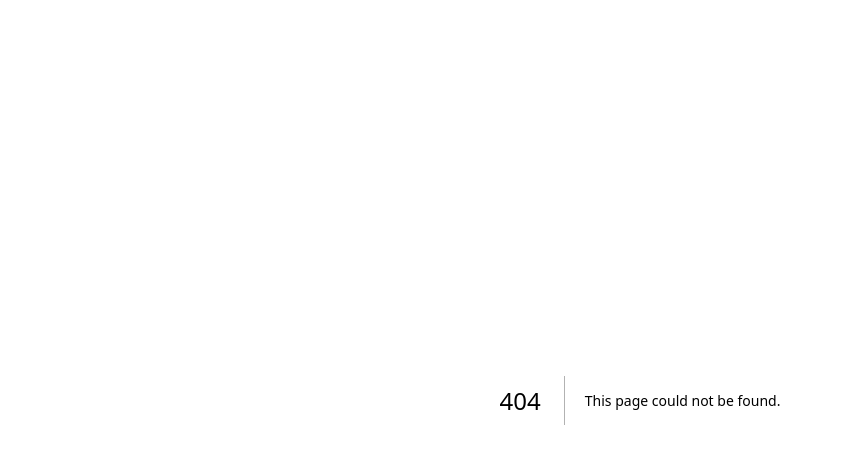
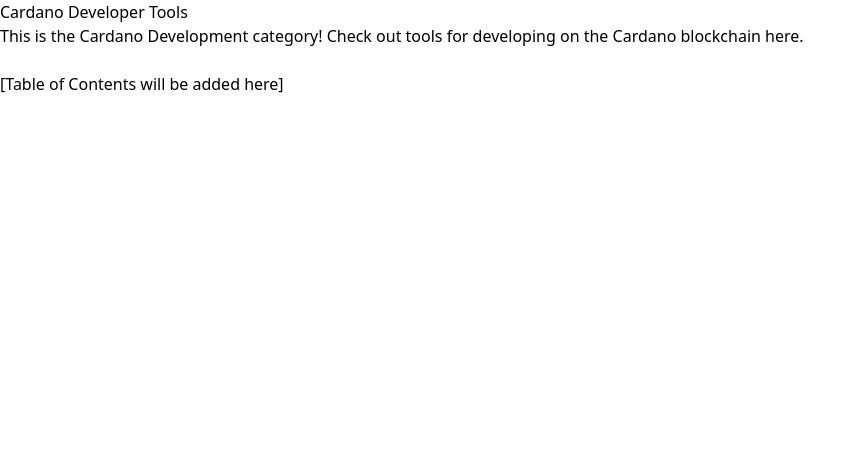
Before and after one commit to adastackio/adastack.io, a Next.js app: page /developertools in a window 1280 px wide. Before the commit this address had no page. Shown: the top 464 px of the page, without its empty margins (0-865 px from the left). Built offline with nearby package versions, Linux system fonts and the light colour scheme.

Commit message:
rename development category to developer tools

```diff
--- a/pages/_meta.json
+++ b/pages/_meta.json
@@ -52,8 +52,8 @@
       "typesetting": "default"
     }
   },
-  "development": {
-    "title": "Development",
+  "developertools": {
+    "title": "Developer Tools",
     "theme": {
       "breadcrumb": false,
       "footer": true,
--- a/pages/development.mdx
+++ b/pages/developertools.mdx
@@ -1,6 +1,6 @@
 import TableOfContents from "../components/tableofcontents";
 
-# Cardano Development
+# Cardano Developer Tools
 
 This is the Cardano Development category! Check out tools for developing on the Cardano blockchain here.
 <br/>
--- a/pages/index.mdx
+++ b/pages/index.mdx
@@ -9,7 +9,7 @@
   <Card icon={<WarningIcon />} title="Intro to Cardano" href="introtocardano" />
   <Card icon={<CardsIcon />} title="Blockchain Explorers" href="blockchainexplorers" />
   <Card icon={<OneIcon />} title="NFT Tools" href="nfttools" />
-  <Card icon={<WarningIcon />} title="Development" href="development" />
+  <Card icon={<WarningIcon />} title="Developer Tools" href="developertools" />
   <Card icon={<CardsIcon />} title="Community and Socials" href="communityandsocial" />
   <Card icon={<OneIcon />} title="Theme Components" href="markdown" />
 </Cards>
```
Also changed, not shown: pages/developertools/_meta.json (renamed from pages/development/_meta.json), pages/developertools/developertoolcollections.mdx (renamed from pages/development/developertoolcollections.mdx).
